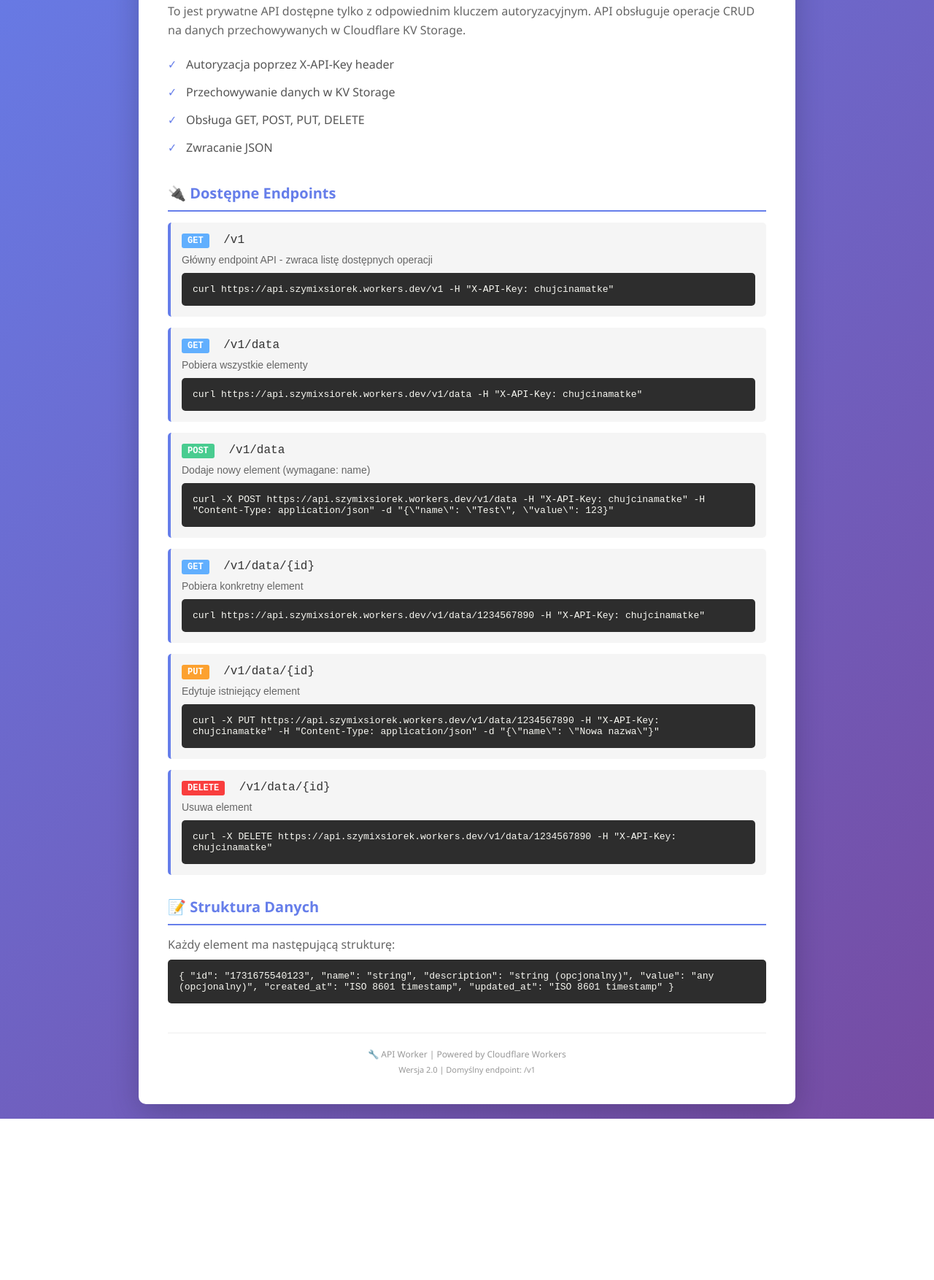
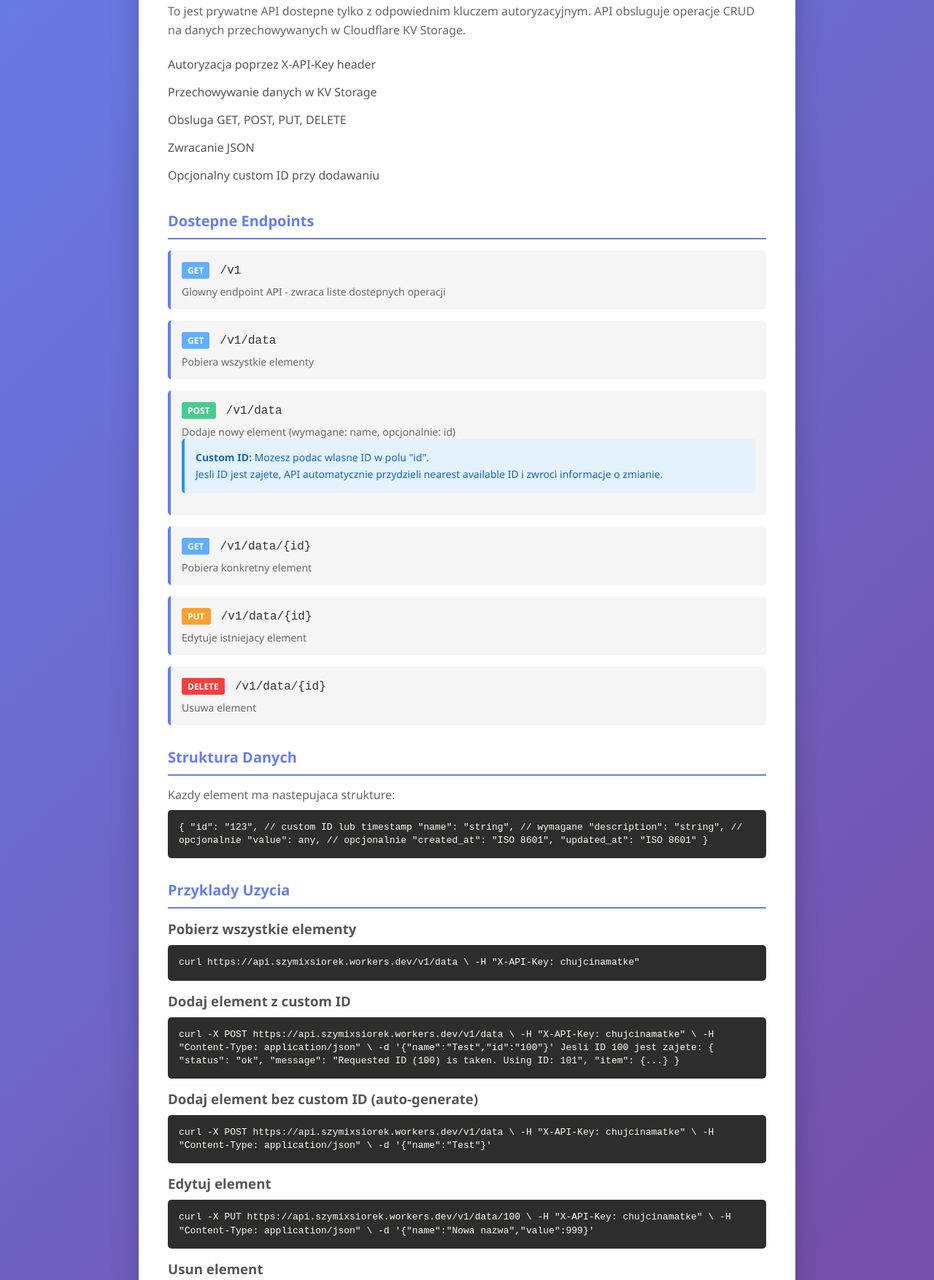
Before and after one commit to szymixsiorek/api, a plain HTML site: page index.html in a window 1280 px wide. Shown: the part 277-2031 px from the top of the page at 73% size. Before the commit the page ends 1810 px from the top, so only its background shows below. Drawn offline with Linux system fonts and the light colour scheme.

Commit message:
Refactor HTML structure and update styles

```diff
--- a/index.html
+++ b/index.html
@@ -61,7 +61,6 @@
             padding: 15px;
             margin-bottom: 15px;
             border-radius: 5px;
-            font-family: 'Courier New', monospace;
         }
 
         .method {
@@ -82,13 +81,13 @@
         .endpoint-url {
             color: #333;
             word-break: break-all;
+            font-family: 'Courier New', monospace;
         }
 
         .description {
             color: #666;
             margin-top: 8px;
             font-size: 14px;
-            font-family: Arial, sans-serif;
         }
 
         .example {
@@ -100,16 +99,7 @@
             margin-top: 10px;
             font-family: 'Courier New', monospace;
             font-size: 13px;
-        }
-
-        .info-box {
-            background: #e3f2fd;
-            border-left: 4px solid #2196f3;
-            padding: 15px;
-            margin-bottom: 15px;
-            border-radius: 5px;
-            color: #1565c0;
-            font-size: 14px;
+            line-height: 1.4;
         }
 
         .warning-box {
@@ -122,6 +112,17 @@
             font-size: 14px;
         }
 
+        .info-box {
+            background: #e3f2fd;
+            border-left: 4px solid #2196f3;
+            padding: 15px;
+            margin-bottom: 15px;
+            border-radius: 5px;
+            color: #1565c0;
+            font-size: 14px;
+            line-height: 1.6;
+        }
+
         .features {
             list-style: none;
             margin-top: 15px;
@@ -129,17 +130,7 @@
 
         .features li {
             padding: 8px 0;
-            padding-left: 25px;
-            position: relative;
             color: #555;
-        }
-
-        .features li:before {
-            content: "✓";
-            position: absolute;
-            left: 0;
-            color: #667eea;
-            font-weight: bold;
         }
 
         .footer {
@@ -161,54 +152,50 @@
 </head>
 <body>
     <div class="container">
-        <h1>🚀 szymixsiorek API</h1>
+        <h1>szymixsiorek API</h1>
         <p class="subtitle">Cloudflare Workers - Production API</p>
 
         <div class="warning-box">
-            ⚠️ Wszystkie endpoints (poza tą stroną) wymagają nagłówka: <code>X-API-Key: chujcinamatke</code>
+            Wszystkie endpoints wymagaja naglowka: <code>X-API-Key: chujcinamatke</code>
         </div>
 
         <div class="section">
-            <h2>📌 O API</h2>
+            <h2>O API</h2>
             <p style="color: #666; line-height: 1.6;">
-                To jest prywatne API dostępne tylko z odpowiednim kluczem autoryzacyjnym.
-                API obsługuje operacje CRUD na danych przechowywanych w Cloudflare KV Storage.
+                To jest prywatne API dostepne tylko z odpowiednim kluczem autoryzacyjnym.
+                API obsluguje operacje CRUD na danych przechowywanych w Cloudflare KV Storage.
             </p>
             <ul class="features">
                 <li>Autoryzacja poprzez X-API-Key header</li>
                 <li>Przechowywanie danych w KV Storage</li>
-                <li>Obsługa GET, POST, PUT, DELETE</li>
+                <li>Obsluga GET, POST, PUT, DELETE</li>
                 <li>Zwracanie JSON</li>
+                <li>Opcjonalny custom ID przy dodawaniu</li>
             </ul>
         </div>
 
         <div class="section">
-            <h2>🔌 Dostępne Endpoints</h2>
+            <h2>Dostepne Endpoints</h2>
 
             <div class="api-endpoint">
                 <span class="method get">GET</span>
                 <span class="endpoint-url">/v1</span>
-                <p class="description">Główny endpoint API - zwraca listę dostępnych operacji</p>
-                <div class="example">
-curl https://api.szymixsiorek.workers.dev/v1 -H "X-API-Key: chujcinamatke"
-                </div>
+                <p class="description">Glowny endpoint API - zwraca liste dostepnych operacji</p>
             </div>
 
             <div class="api-endpoint">
                 <span class="method get">GET</span>
                 <span class="endpoint-url">/v1/data</span>
                 <p class="description">Pobiera wszystkie elementy</p>
-                <div class="example">
-curl https://api.szymixsiorek.workers.dev/v1/data -H "X-API-Key: chujcinamatke"
-                </div>
             </div>
 
             <div class="api-endpoint">
                 <span class="method post">POST</span>
                 <span class="endpoint-url">/v1/data</span>
-                <p class="description">Dodaje nowy element (wymagane: name)</p>
-                <div class="example">
-curl -X POST https://api.szymixsiorek.workers.dev/v1/data -H "X-API-Key: chujcinamatke" -H "Content-Type: application/json" -d "{\"name\": \"Test\", \"value\": 123}"
+                <p class="description">Dodaje nowy element (wymagane: name, opcjonalnie: id)</p>
+                <div class="info-box">
+                    <strong>Custom ID:</strong> Mozesz podac wlasne ID w polu "id".<br>
+                    Jesli ID jest zajete, API automatycznie przydzieli nearest available ID i zwroci informacje o zmianie.
                 </div>
             </div>
 
@@ -216,48 +203,86 @@ curl -X POST https://api.szymixsiorek.workers.dev/v1/data -H "X-API-Key: chujcin
                 <span class="method get">GET</span>
                 <span class="endpoint-url">/v1/data/{id}</span>
                 <p class="description">Pobiera konkretny element</p>
-                <div class="example">
-curl https://api.szymixsiorek.workers.dev/v1/data/1234567890 -H "X-API-Key: chujcinamatke"
-                </div>
             </div>
 
             <div class="api-endpoint">
                 <span class="method put">PUT</span>
                 <span class="endpoint-url">/v1/data/{id}</span>
-                <p class="description">Edytuje istniejący element</p>
-                <div class="example">
-curl -X PUT https://api.szymixsiorek.workers.dev/v1/data/1234567890 -H "X-API-Key: chujcinamatke" -H "Content-Type: application/json" -d "{\"name\": \"Nowa nazwa\"}"
-                </div>
+                <p class="description">Edytuje istniejacy element</p>
             </div>
 
             <div class="api-endpoint">
                 <span class="method delete">DELETE</span>
                 <span class="endpoint-url">/v1/data/{id}</span>
                 <p class="description">Usuwa element</p>
-                <div class="example">
-curl -X DELETE https://api.szymixsiorek.workers.dev/v1/data/1234567890 -H "X-API-Key: chujcinamatke"
-                </div>
             </div>
         </div>
 
         <div class="section">
-            <h2>📝 Struktura Danych</h2>
-            <p style="color: #666; margin-bottom: 10px;">Każdy element ma następującą strukturę:</p>
+            <h2>Struktura Danych</h2>
+            <p style="color: #666; margin-bottom: 10px;">Kazdy element ma nastepujaca strukture:</p>
             <div class="example">
 {
-  "id": "1731675540123",
-  "name": "string",
-  "description": "string (opcjonalny)",
-  "value": "any (opcjonalny)",
-  "created_at": "ISO 8601 timestamp",
-  "updated_at": "ISO 8601 timestamp"
+  "id": "123",                   // custom ID lub timestamp
+  "name": "string",              // wymagane
+  "description": "string",       // opcjonalnie
+  "value": any,                  // opcjonalnie
+  "created_at": "ISO 8601",
+  "updated_at": "ISO 8601"
 }
             </div>
         </div>
 
+        <div class="section">
+            <h2>Przyklady Uzycia</h2>
+
+            <h3 style="color: #555; margin-bottom: 10px; margin-top: 15px;">Pobierz wszystkie elementy</h3>
+            <div class="example">
+curl https://api.szymixsiorek.workers.dev/v1/data \
+  -H "X-API-Key: chujcinamatke"
+            </div>
+
+            <h3 style="color: #555; margin-bottom: 10px; margin-top: 15px;">Dodaj element z custom ID</h3>
+            <div class="example">
+curl -X POST https://api.szymixsiorek.workers.dev/v1/data \
+  -H "X-API-Key: chujcinamatke" \
+  -H "Content-Type: application/json" \
+  -d '{"name":"Test","id":"100"}'
+
+Jesli ID 100 jest zajete:
+{
+  "status": "ok",
+  "message": "Requested ID (100) is taken. Using ID: 101",
+  "item": {...}
+}
+            </div>
+
+            <h3 style="color: #555; margin-bottom: 10px; margin-top: 15px;">Dodaj element bez custom ID (auto-generate)</h3>
+            <div class="example">
+curl -X POST https://api.szymixsiorek.workers.dev/v1/data \
+  -H "X-API-Key: chujcinamatke" \
+  -H "Content-Type: application/json" \
+  -d '{"name":"Test"}'
+            </div>
+
+            <h3 style="color: #555; margin-bottom: 10px; margin-top: 15px;">Edytuj element</h3>
+            <div class="example">
+curl -X PUT https://api.szymixsiorek.workers.dev/v1/data/100 \
+  -H "X-API-Key: chujcinamatke" \
+  -H "Content-Type: application/json" \
+  -d '{"name":"Nowa nazwa","value":999}'
+            </div>
+
+            <h3 style="color: #555; margin-bottom: 10px; margin-top: 15px;">Usun element</h3>
+            <div class="example">
+curl -X DELETE https://api.szymixsiorek.workers.dev/v1/data/100 \
+  -H "X-API-Key: chujcinamatke"
+            </div>
+        </div>
+
         <div class="footer">
-            <p>🔧 API Worker | Powered by Cloudflare Workers</p>
-            <p style="margin-top: 5px; font-size: 11px;">Wersja 2.0 | Domyślny endpoint: /v1</p>
+            <p>API Worker | Powered by Cloudflare Workers</p>
+            <p style="margin-top: 5px; font-size: 11px;">Wersja 2.3 | Custom ID Support</p>
         </div>
     </div>
 </body>
```
